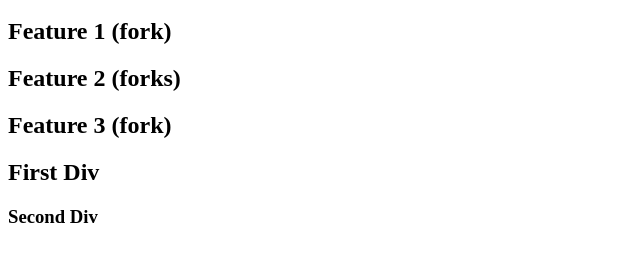
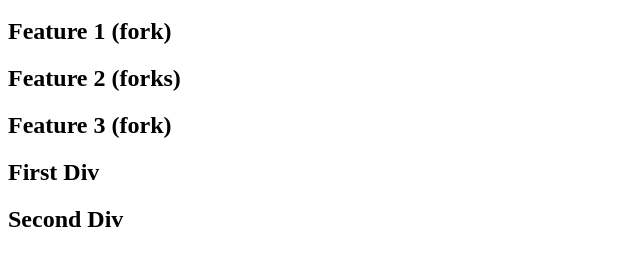
Before and after one commit to fishmankaratedo/nami-app2, a plain HTML site: page index.html in a window 1280 px wide. Shown: the part 48-314 px from the top of the page, without its empty margins (0-640 px from the left). Drawn offline with Linux system fonts and the light colour scheme.

Commit message:
Change H3 to H2

```diff
--- a/index.html
+++ b/index.html
@@ -21,7 +21,7 @@
             <h2>First Div</h2>
         </div>
         <div>
-            <h3>Second Div</h3>
+            <h2>Second Div</h2>
         </div>
     </body>
 </html>
```
